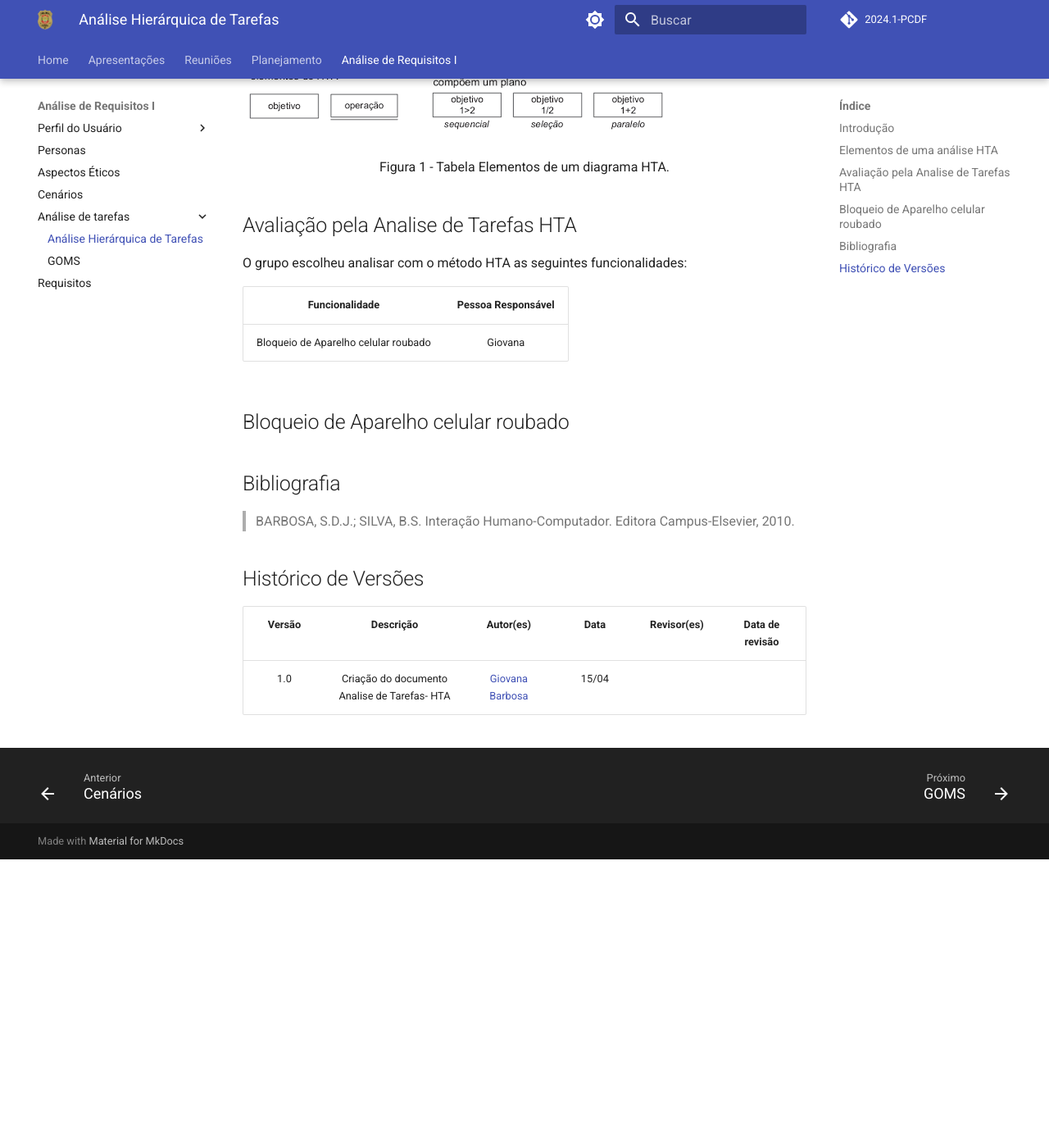
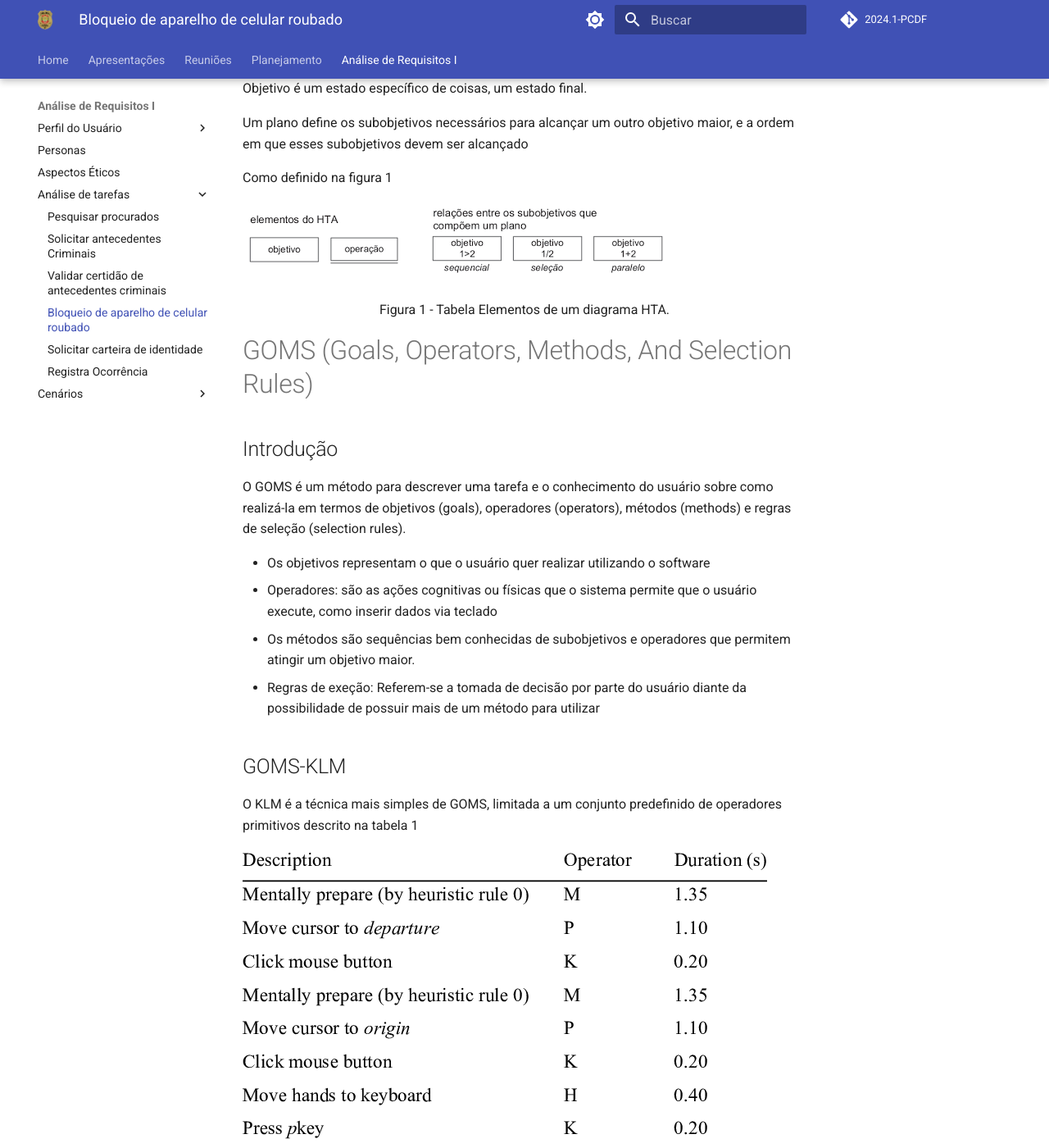
Before and after one commit to Interacao-Humano-Computador/2024.1-PCDF, an MkDocs documentation site: the page built from docs/analise_requisitos1/analise_tarefas/celular_roubado.md, in a window 1280 px wide and 1400 px high, scrolled down 695 px. Shown: the whole window at 82% size. Built offline with MkDocs 1.6.1 and Material for MkDocs 9.7.7, drawn with Linux system fonts in a browser that asks for light colours; comment, search, counter and statistics services are not loaded; before the commit the page ends 1743 px from its top, so only the background shows below that; some of the changed text lies outside the part shown.

Commit message:
Organização

```diff
--- a/docs/analise_requisitos1/analise_tarefas/hta.md
+++ b/docs/analise_requisitos1/analise_tarefas/celular_roubado.md
@@ -1,3 +1,6 @@
+# Introdução
+No site do PCDF escolhemos algumas funcionalidade, entre elas a do bloqueio quando o celular é roubado. A integrante  [Giovana Barbosa](https://github.com/gio221) ficou responsável por essa funcionalidade.Para isso foi escolhido a Análise Hierárquica de Tarefas e a GOMS
+
 # Análise Hierárquica de Tarefas
 
 ## Introdução
@@ -17,14 +20,27 @@ Como definido na figura 1
 <p> Figura 1 - Tabela Elementos de um diagrama HTA. </p>
 </div>
 
-## Avaliação pela Analise de Tarefas HTA
-O grupo escolheu analisar com o método HTA as seguintes funcionalidades:
+# GOMS (Goals, Operators, Methods, And Selection Rules)
 
-| Funcionalidade    |       Pessoa Responsável              |
-|:------:|:-------------------------------:|
-|  Bloqueio de Aparelho celular roubado 	   | Giovana                  |
+## Introdução
+O GOMS é um método para descrever uma tarefa e o conhecimento do usuário sobre
+como realizá-la em termos de objetivos (goals), operadores (operators), métodos (methods)
+e regras de seleção (selection rules).
 
-## Bloqueio de Aparelho celular roubado
+ * Os objetivos representam o que o usuário quer realizar utilizando o software
+ * Operadores: são as ações cognitivas ou físicas que o sistema permite que o usuário execute, como inserir dados via teclado
+ * Os métodos são sequências bem conhecidas de subobjetivos e operadores que permitem atingir um objetivo maior.
+ * Regras de exeção: Referem-se a tomada de decisão por parte do usuário diante da possibilidade de possuir mais de um
+ método para utilizar
+
+
+## GOMS-KLM
+ O KLM é a técnica mais simples de GOMS, limitada a um conjunto predefinido de operadores primitivos descrito na tabela 1
+
+![KLM-GOMS](../../assets/Analise_Requisitos/klm-goms.png)<div>
+<p>Tabela 1 </p>
+</div>
+
 
 ## Bibliografia
 > BARBOSA, S.D.J.; SILVA, B.S. Interação Humano-Computador. Editora Campus-Elsevier, 2010.
--- a/mkdocs.yml
+++ b/mkdocs.yml
@@ -28,11 +28,21 @@ nav:
         - Resultado do Perfil do Usuário: analise_requisitos1/perfil_do_usuario/resultado.md
     - Personas: analise_requisitos1/personas.md
     - Aspectos Éticos: analise_requisitos1/aspectos_éticos.md
-    - Cenários : analise_requisitos1/cenarios.md
     - Análise de tarefas:
-        - Análise Hierárquica de Tarefas: analise_requisitos1/analise_tarefas/hta.md
-        - GOMS:  analise_requisitos1/analise_tarefas/goms.md
-    - Requisitos: analise_requisitos1/Requisitos.md
+        - Pesquisar procurados: analise_requisitos1/analise_tarefas/pesquisar_procurados.md
+        - Solicitar antecedentes Criminais: analise_requisitos1/analise_tarefas/solicitar_antecedetes.md
+        - Validar certidão de antecedentes criminais: analise_requisitos1/analise_tarefas/validar_antecendentes.md
+        - Bloqueio de aparelho de celular roubado: analise_requisitos1/analise_tarefas/celular_roubado.md
+        - Solicitar carteira de identidade: analise_requisitos1/analise_tarefas/Carteira.md
+        - Registra Ocorrência: analise_requisitos1/analise_tarefas/ocorrencia.md
+    - Cenários:
+        - Pesquisar procurados: analise_requisitos1/cenarios/pesquisar_procurados.md
+        - Solicitar antecedentes Criminais: analise_requisitos1/cenarios/solicitar_antecedetes.md
+        - Validar certidão de antecedentes criminais: analise_requisitos1/cenarios/validar_antecendentes.md
+        - Bloqueio de aparelho de celular roubado: analise_requisitos1/cenarios/celular_roubado.md
+        - Solicitar carteira de identidade: analise_requisitos1/cenarios/Carteira.md
+        - Registra Ocorrência: analise_requisitos1/cenarios/ocorrencia.md
+
 
 theme:
   name: material
```
Also changed, not shown: docs/analise_requisitos1/analise_tarefas/goms.md (deleted, +0 -37 lines), docs/analise_requisitos1/analise_tarefas/Carteira.md (added), docs/analise_requisitos1/analise_tarefas/ocorrencia.md (added), docs/analise_requisitos1/analise_tarefas/pesquisar_procurados.md (added), docs/analise_requisitos1/analise_tarefas/solicitar_antecedetes.md (added), docs/analise_requisitos1/analise_tarefas/validar_antecendentes.md (added), docs/analise_requisitos1/cenarios/Carteira.md (added), docs/analise_requisitos1/cenarios/celular_roubado.md (added), docs/analise_requisitos1/cenarios/ocorrencia.md (added), docs/analise_requisitos1/cenarios/pesquisar_procurados.md (added), docs/analise_requisitos1/cenarios/solicitar_antecedetes.md (added), docs/analise_requisitos1/cenarios/validar_antecedentes.md (added).
